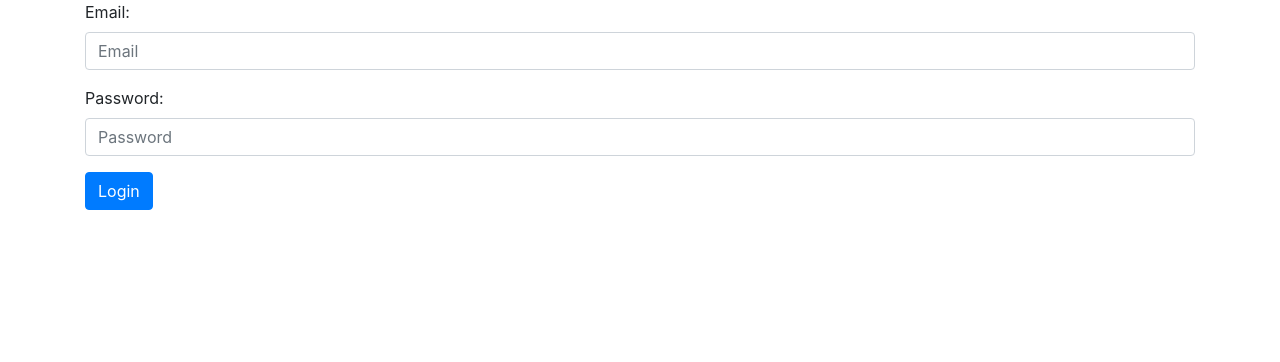
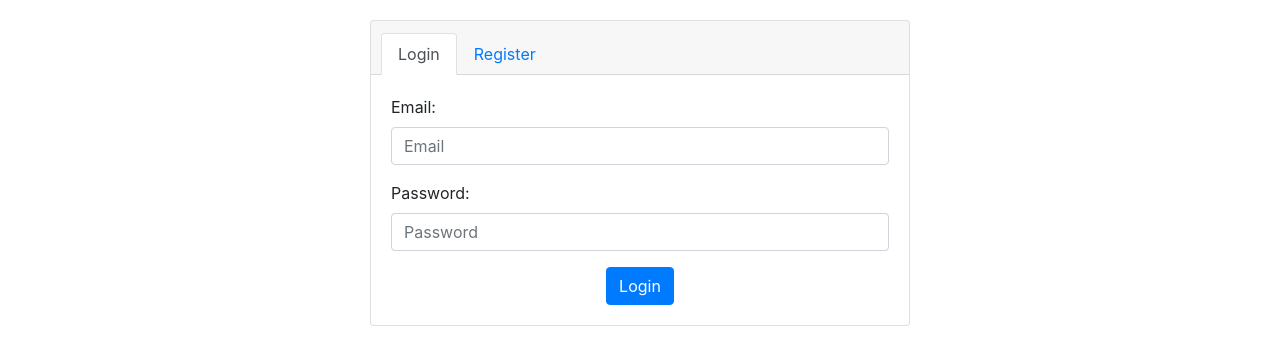
Before and after one commit to parkersprouse/recipe-manager, a Vue app in the folder client/: page / in a window 1280 px wide. Shown: the top 362 px of the page. Built offline with nearby package versions, Linux system fonts and the light colour scheme.

Commit message:
Form validation

```diff
--- a/client/src/App.vue
+++ b/client/src/App.vue
@@ -1,5 +1,7 @@
 <template>
-  <router-view></router-view>
+  <div style="margin-top: 20px">
+    <router-view></router-view>
+  </div>
 </template>
 
 <script>
--- a/client/src/components/LandingPage.vue
+++ b/client/src/components/LandingPage.vue
@@ -1,6 +1,19 @@
 <template>
   <b-container>
-    <loginform />
+    <div class="row justify-content-md-center align-items-center">
+      <div class="col col-lg-6">
+        <b-card no-body>
+          <b-tabs ref="tabs" card>
+            <b-tab title="Login" active>
+              <login-form />
+            </b-tab>
+            <b-tab title="Register">
+              Register here
+            </b-tab>
+          </b-tabs>
+        </b-card>
+      </div>
+    </div>
   </b-container>
 </template>
 
--- a/client/src/components/LoginForm.vue
+++ b/client/src/components/LoginForm.vue
@@ -3,14 +3,15 @@
     <b-form @submit.prevent="onSubmit">
 
       <b-form-group id="loginEmailGroup" label="Email:" label-for="loginEmailField">
-        <b-form-input id="loginEmailField" type="email" v-model="form.email" required placeholder="Email" />
+        <b-form-input id="loginEmailField" type="text" v-model="form.email" placeholder="Email" :state="emailState" />
+        <span v-if="!emailValid">Wrong</span>
       </b-form-group>
 
       <b-form-group id="loginPasswordGroup" label="Password:" label-for="loginPasswordField">
-        <b-form-input id="loginPasswordField" type="password" v-model="form.password" required placeholder="Password" />
+        <b-form-input id="loginPasswordField" type="password" v-model="form.password" placeholder="Password" :state="passwordState" />
       </b-form-group>
 
-      <b-button type="submit" variant="primary">Login</b-button>
+      <div class="centered-text"><b-button type="submit" variant="primary">Login</b-button></div>
     </b-form>
   </div>
 </template>
@@ -20,19 +21,53 @@
     name: 'login-form',
     data: function() {
       return {
+        submitted: false,
         form: {
           email: '',
           password: ''
         }
       }
     },
+    computed: {
+      anyErrors: function() {
+        return !this.emailValid || !this.passwordValid
+      },
+      emailState: function() {
+        return this.form.email.length > 0 || !this.submitted ? 'valid' : 'invalid'
+      },
+      passwordState: function() {
+        return this.form.password.length > 0 || !this.submitted ? 'valid' : 'invalid'
+      },
+      emailValid: function() {
+        return this.emailState === 'valid'
+      },
+      passwordValid: function() {
+        return this.passwordState === 'valid'
+      }
+    },
     methods: {
       onSubmit(event) {
-        alert(JSON.stringify(this.form))
+        this.submitted = true
       }
     }
   }
 </script>
 
 <style>
+  .was-validated .form-control:valid, .form-control.is-valid, .was-validated .custom-select:valid, .custom-select.is-valid {
+    border: 1px solid rgba(0, 0, 0, 0.15);
+  }
+
+  .was-validated .form-control:valid:focus, .form-control.is-valid:focus, .was-validated .custom-select:valid:focus, .custom-select.is-valid:focus {
+    border-color: #80bdff;
+    box-shadow: none;
+  }
+
+  .was-validated .form-control:invalid:focus, .form-control.is-invalid:focus, .was-validated .custom-select:invalid:focus, .custom-select.is-invalid:focus {
+    box-shadow: none;
+  }
+
+  .centered-text {
+    text-align: center;
+  }
 </style>
--- a/client/src/main.js
+++ b/client/src/main.js
@@ -17,7 +17,7 @@ Vue.use(BootstrapVue)
 
 // Globally register any components we may need
 Vue.component('navbar', Navbar)
-Vue.component('loginform', LoginForm)
+Vue.component('login-form', LoginForm)
 
 /* eslint-disable no-new */
 new Vue({
```
